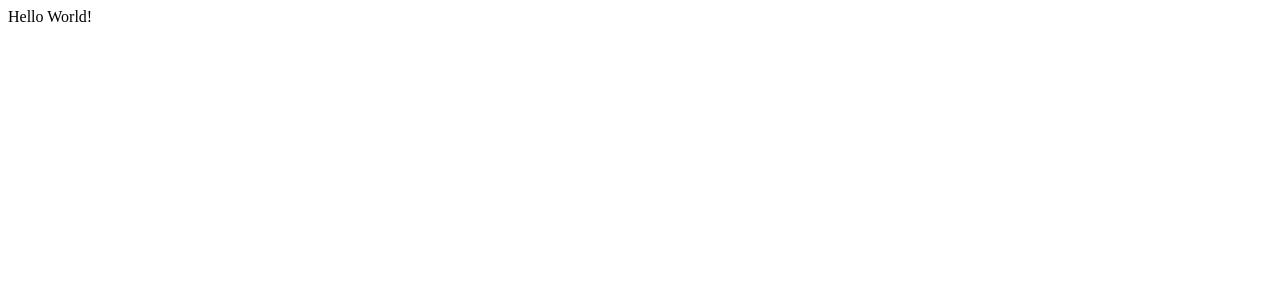
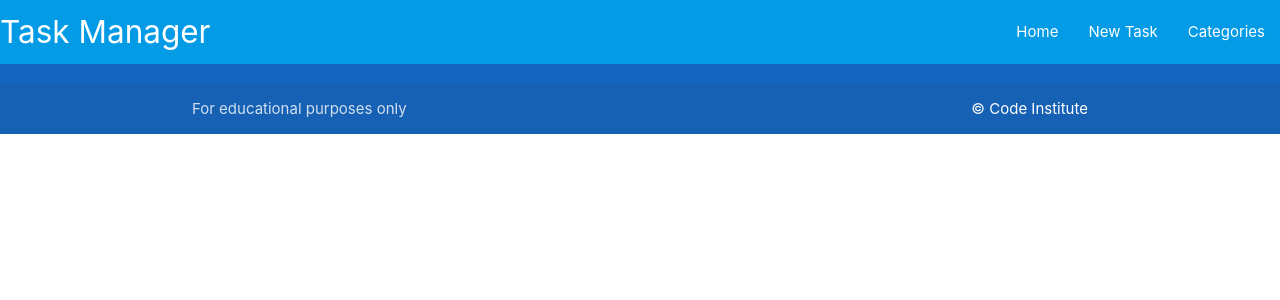
Before and after one commit to MattDunks94/flask-sqlalchemy-task-manager, a Flask app: page / in a window 1280 px wide. Before the commit the part shown is almost empty. Shown: the top 300 px of the page. Run offline with Flask 2, Linux system fonts and the light colour scheme; some libraries are stand-ins or nearby versions.

Commit message:
copied code from materialize for our navbar and sidenav, as well as their cdn links for css and js.

```diff
--- a/taskmanager/templates/base.html
+++ b/taskmanager/templates/base.html
@@ -1,14 +1,63 @@
 <!DOCTYPE html>
 <html lang="en">
+
 <head>
+
     <meta charset="UTF-8">
     <meta http-equiv="X-UA-Compatible" content="IE=edge">
     <meta name="viewport" content="width=device-width, initial-scale=1.0">
+    <link rel="stylesheet" href="https://cdnjs.cloudflare.com/ajax/libs/font-awesome/5.15.3/css/all.min.css"
+        integrity="sha512-iBBXm8fW90+nuLcSKlbmrPcLa0OT92xO1BIsZ+ywDWZCvqsWgccV3gFoRBv0z+8dLJgyAHIhR35VZc2oM/gI1w=="
+        crossorigin="anonymous" referrerpolicy="no-referrer">
+        <!-- Materialize cdn link -->
+    <link rel="stylesheet" href="https://cdnjs.cloudflare.com/ajax/libs/materialize/1.0.0/css/materialize.min.css"
+        type="text/css">
+        <!-- Link to our stylesheet using url_for method -->
+    <link rel="stylesheet" href="{{ url_for('static', filename='css/style.css') }}" type="text/css">
     <title>Task Manager</title>
 </head>
+
 <body>
 
-    Hello World!
+    <header>
+        <!-- top navbar -->
+        <nav class="light-blue darken-1">
+            <div class="nav-wrapper">
+                <a href="{{ url_for('home') }}" class="brand-logo">Task Manager</a>
+                <a href="#" data-target="mobile-demo" class="sidenav-trigger"><i class="fas fa-bars"></i></a>
+                <ul class="right hide-on-med-and-down">
+                    <li><a href="{{ url_for('home') }}">Home</a></li>
+                    <li><a href="">New Task</a></li>
+                    <li><a href="">Categories</a></li>
+                </ul>
+            </div>
+        </nav>
+
+        <!-- mobile sidenav -->
+        <ul class="sidenav" id="mobile-demo">
+            <li><a href="{{ url_for('home') }}">Home</a></li>
+            <li><a href="">New Task</a></li>
+            <li><a href="">Categories</a></li>
+        </ul>
+    </header>
+
+    <main class="container">
+        {% block content %}
+        {% endblock %}
+    </main>
+
+    <footer class="page-footer blue darken-3">
+        <div class="footer-copyright">
+            <div class="container">
+                For educational purposes only
+                <a class="white-text right" href="https://codeinstitute.net" target="_blank">&copy; Code Institute</a>
+            </div>
+        </div>
+    </footer>
+
+    <script src="https://cdnjs.cloudflare.com/ajax/libs/materialize/1.0.0/js/materialize.min.js"></script>
+    <script src="{{ url_for('static', filename='js/script.js') }}"></script>
 
 </body>
+
 </html>
```
